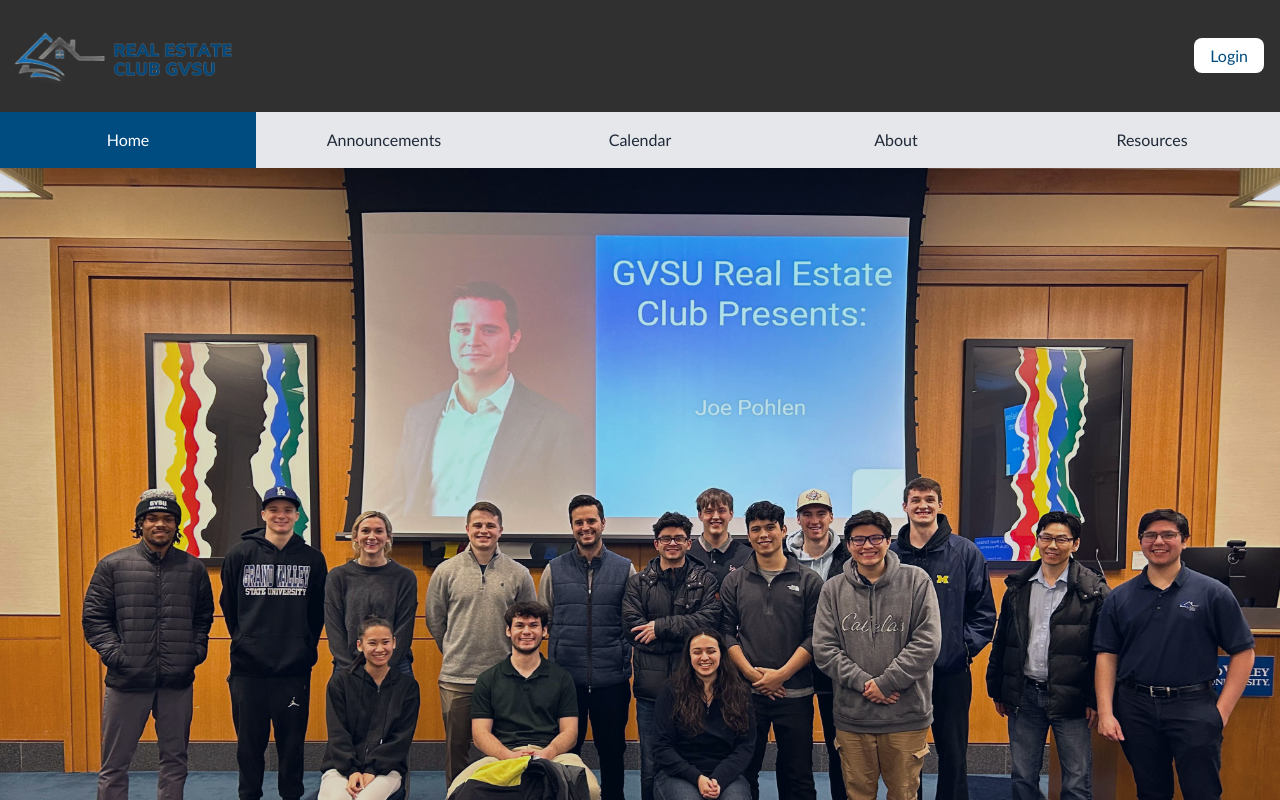
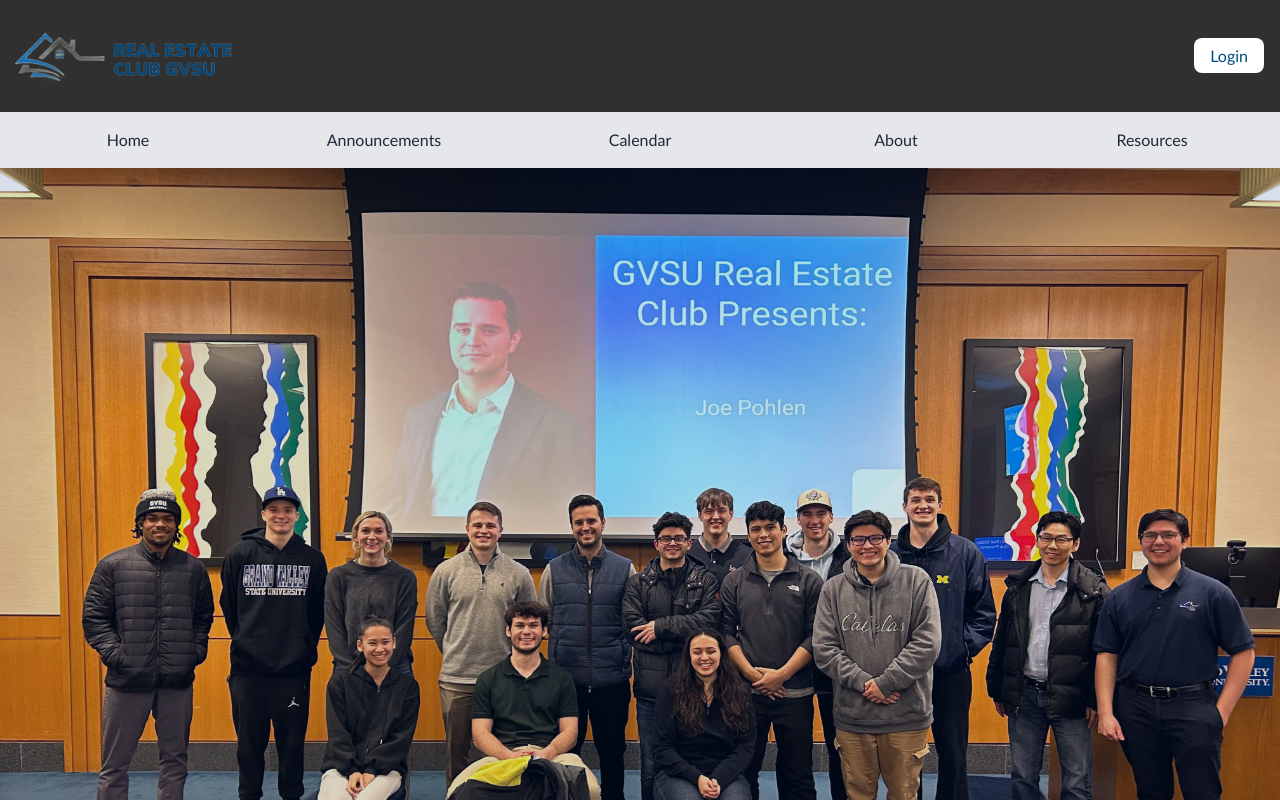
Before and after one commit to Emiller3425/realEstateClub, a React (Create React App) app in the folder web/: page / in a window 1280 px wide. Shown: the top 800 px of the page. Built offline with nearby package versions, Linux system fonts and the light colour scheme; no server answers.

Commit message:
hopefully refresh is fixed

```diff
--- a/web/src/App.js
+++ b/web/src/App.js
@@ -43,7 +43,7 @@ function App() {
         <Tabs />
 
         {/* Main content */}
-        <div className="">
+        <div className="flex-grow flex justify-center w-full">
           <Routes>
             <Route path="/" element={<Home adminAccess={adminAccess} />} />
             <Route path="/announcements" element={<Announcements adminAccess={adminAccess} />} />
@@ -78,11 +78,11 @@ function Tabs() {
   const location = useLocation();
 
   const getTabClass = (path) => {
-    return location.pathname === path ? 'bg-navy text-white' : 'bg-gray-200 text-gray-800';
+    return location.pathname === path ? 'bg-gray-200 text-gray-800' : 'bg-gray-200 text-gray-800';
   };
 
   return (
-    <div className="flex flex-wrap md:flex-nowrap w-full overflow-x-auto no-scrollbar">
+    <div className="flex flex-wrap md:flex-nowrap w-full overflow-x-auto">
       <Link to="/" className={`flex-1 px-4 py-2 md:py-4 text-center ${getTabClass('/')}`}>Home</Link>
       <Link to="/announcements" className={`flex-1 px-4 py-2 md:py-4 text-center ${getTabClass('/announcements')}`}>Announcements</Link>
       <Link to="/calendar" className={`flex-1 px-4 py-2 md:py-4 text-center ${getTabClass('/calendar')}`}>Calendar</Link>
```
